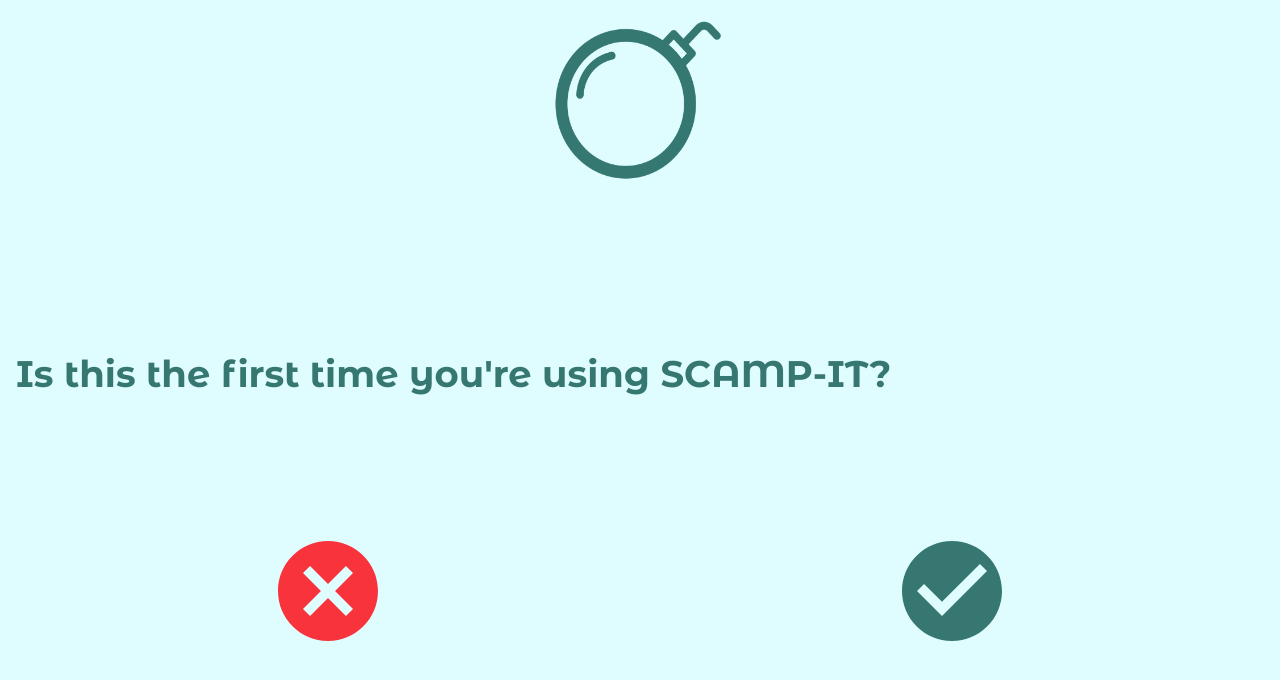
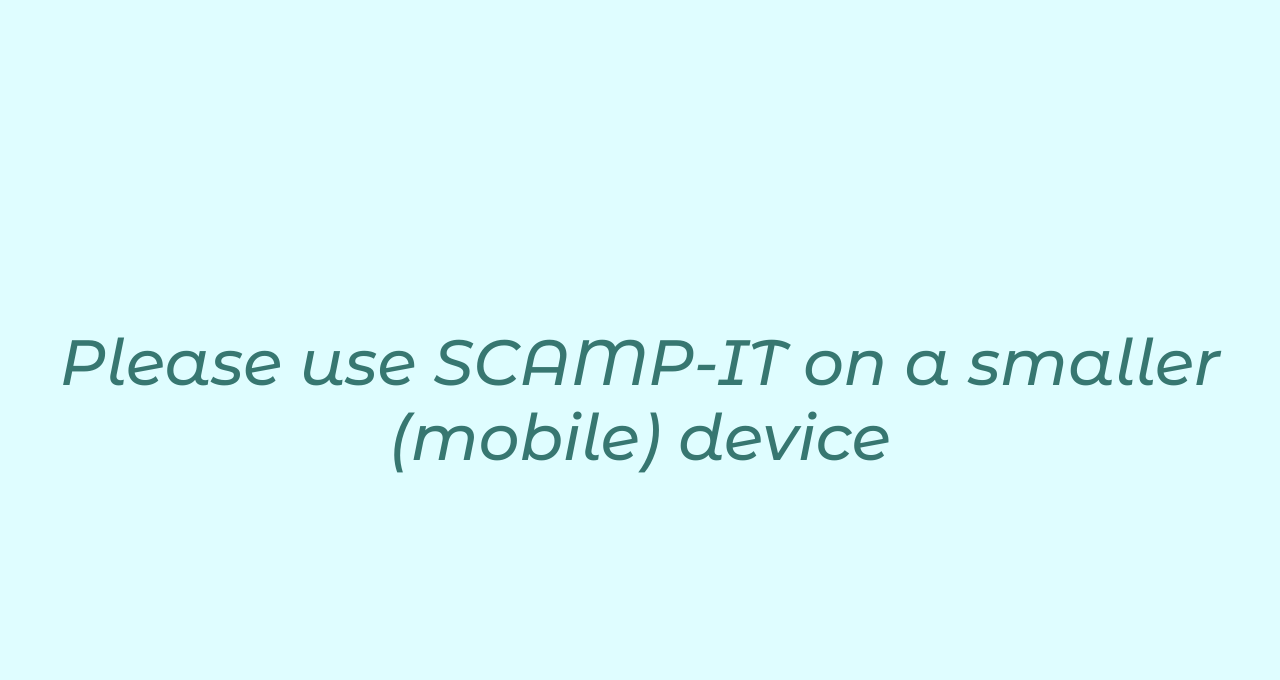
Before and after one commit to legaljustus/scamp-it, a React (Create React App) app: page / in a window 1280 px wide. Shown: the top 680 px of the page. Built offline with nearby package versions, Linux system fonts and the light colour scheme.

Commit message:
titel changes

```diff
--- a/public/index.html
+++ b/public/index.html
@@ -29,7 +29,7 @@
       work correctly both with client-side routing and a non-root public URL.
       Learn how to configure a non-root public URL by running `npm run build`.
     -->
-    <title>React App</title>
+    <title>SCAMP-IT!</title>
   </head>
   <body style="margin:0; height:100vh;">
     <noscript>You need to enable JavaScript to run this app.</noscript>
--- a/src/pages/welcome/welcomePage.tsx
+++ b/src/pages/welcome/welcomePage.tsx
@@ -50,6 +50,10 @@
             backgroundColor: "primary.main",
             padding: 2,
             pt: 5,
+            display:{
+              xs: 'flex',
+              md: 'none'
+            }
           }}
         >
           <Grid
@@ -63,7 +67,7 @@
             <img
               src="/Tekengebied 1logo .png"
               width="175px"
-              height="170px"
+              height="165px"
               alt="scamp-it logo"
             ></img>
           </Grid>
@@ -103,6 +107,23 @@
             </Grid>
           </Grid>
         </Grid>
+        <Grid container
+          sx={{
+            display:{
+              xs: 'none',
+              md: 'flex'
+            },
+            height: '100vh',
+            backgroundColor: 'primary.main',
+            p: 5,
+          }}
+        >
+          <Grid item my="auto">
+          <Typography variant="h1" textAlign="center">
+            Please use SCAMP-IT on a smaller (mobile) device
+          </Typography>
+          </Grid>
+        </Grid>
       </React.Fragment>
     );
 }
```
Also changed, not shown: 1 other file (tests, documents, lock files or other folders).
